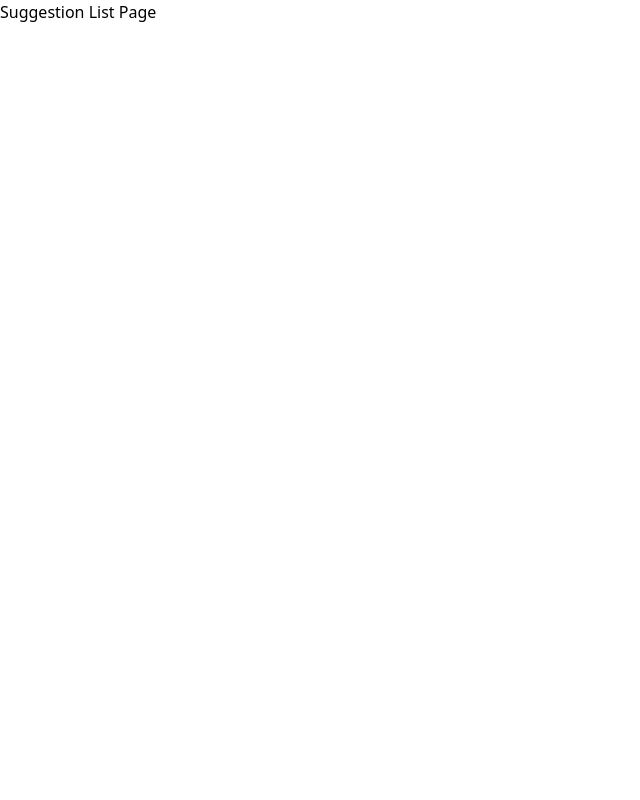
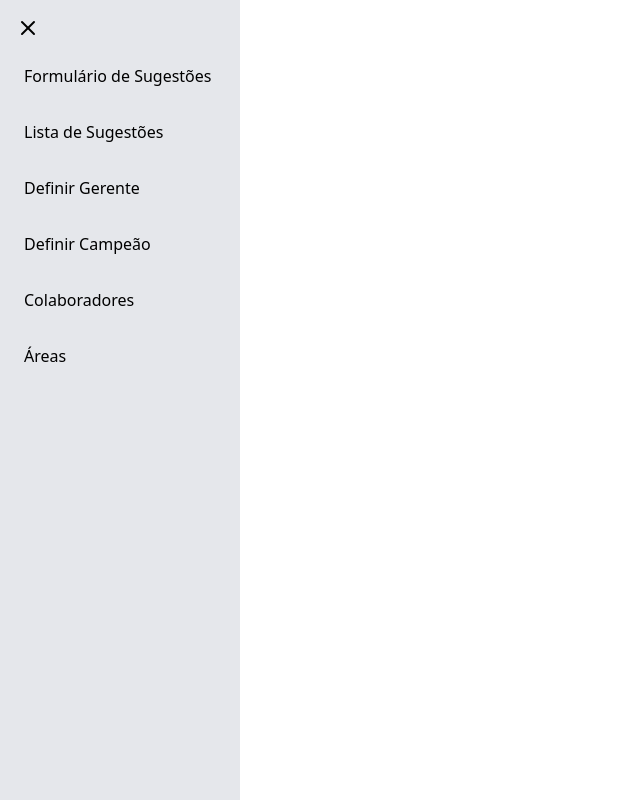
Before and after one commit to Recr/pic, a React (Vite) app in the folder source/front-end/: page /suggestion-list in a window 1280 px wide. Shown: the whole page, without its empty margins (0-640 px from the left). Built offline with nearby package versions, Linux system fonts and the light colour scheme; no server answers; the HTML template or start-up script is replaced by a standard one.

Commit message:
feat: implement sidebar component, enhance suggestion form, and add improvements api query

```diff
--- a/source/front-end/src/components/Sidebar.tsx
+++ b/source/front-end/src/components/Sidebar.tsx
@@ -1,9 +1,32 @@
+import { TextAlignJustify, X } from "lucide-react";
+import { useState } from "react";
+
 function Sidebar () {
+  const [isSidebarOpen, setIsSidebarOpen] = useState(true);
   return (
-    <div className="fixed">
+    <div className="fixed top-0 left-0 z-1">
+    {isSidebarOpen &&
       <div>
-
+        <div className="flex flex-col gap-4 p-4 bg-gray-200 h-screen w-60">
+          <X
+            onClick={() => setIsSidebarOpen(false)}
+            className="hover:cursor-pointer hover:text-red-500 transition-all hover:size-7"
+           />
+          <a href="/" className="hover:cursor-pointer hover:bg-gray-300 p-2 rounded">Formulário de Sugestões</a>
+          <a href="/suggestion-list" className="hover:cursor-pointer hover:bg-gray-300 p-2 rounded">Lista de Sugestões</a>
+          <a href="/admin/define-manager" className="hover:cursor-pointer hover:bg-gray-300 p-2 rounded">Definir Gerente</a>
+          <a href="/admin/define-champion" className="hover:cursor-pointer hover:bg-gray-300 p-2 rounded">Definir Campeão</a>
+          <a href="/employee" className="hover:cursor-pointer hover:bg-gray-300 p-2 rounded">Colaboradores</a>
+          <a href="/areas" className="hover:cursor-pointer hover:bg-gray-300 p-2 rounded">Áreas</a>
+        </div>
       </div>
+    }
+    {!isSidebarOpen &&
+      <TextAlignJustify
+        onClick={() => setIsSidebarOpen(true)}
+        className="ml-4 mt-4 hover:cursor-pointer hover:text-blue-500 transition-all hover:size-7"
+      />
+        }
     </div>
  )
 }
--- a/source/front-end/src/pages/suggestion-form/index.tsx
+++ b/source/front-end/src/pages/suggestion-form/index.tsx
@@ -75,18 +75,15 @@ function SuggestionForm() {
 
     return (
         <div>
-            {/* header */}
-            <header className='flex flex-col items-center mt-8'>
+          <div className='flex justify-center flex-col mt-4'>
+            <div className='flex flex-col items-center'>
             <img
                 id="logo"
                 src={logo}
                 alt="Logo"
                 className='object-contain w-90 max-w-[400px] mb-5 border-[5px] border-[#ccc] rounded-[20px]'
             />
-            </header>
-
-            {/* main */}
-            <main className='flex justify-center'>
+            </div>
             <form onSubmit={handleSubmit} className='flex flex-col items-center w-90 sm:w-auto shadow-custom py-5 px-[30px] mx-auto mb-[30px] rounded-[20px]'>
                   {/* employee_amount_radio */}
                   <div id="employee_amount_radio" className='my-8 mx-auto flex flex-col items-center'>
@@ -125,7 +122,6 @@ function SuggestionForm() {
                           <label htmlFor="radio3">3</label>
                       </div>
                   </div>
-
                   {/* employee_information */}
                   <div id="employee_information" className='flex flex-col md:flex-row items-center gap-5 w-full mb-[30px] md:max-w-[700px] md:justify-center'>
                       {Array.from({ length: employeeCount }, (_, i) => i + 1).map((num) => (
@@ -163,7 +159,6 @@ function SuggestionForm() {
                                   className='w-4/5 p-2.5 my-1.5 rounded-[5px] border border-[#ccc]'
                                   readOnly
                               />
-
                               <label>Turno:</label>
                               <input
                                   type="text"
@@ -180,7 +175,6 @@ function SuggestionForm() {
                           </div>
                       ))}
                   </div>
-
                   {/* suggestion_area */}
                   <div id="suggestion_area" className='flex flex-col gap-1.5 justify-center items-center w-90'>
                       <label>Local:</label>
@@ -201,7 +195,6 @@ function SuggestionForm() {
                           ))}
                       </datalist>
                   </div>
-
                   <label>Sugestão:</label>
                   <textarea
                       id="description"
@@ -209,7 +202,6 @@ function SuggestionForm() {
                       required
                       className='resize-none no-underline w-4/5 p-2.5 my-1.5 rounded-[5px] border border-[#ccc]'
                   ></textarea>
-
                   <button
                       type="submit"
                       disabled={isLoading}
@@ -226,7 +218,7 @@ function SuggestionForm() {
                       <p className='text-red-600 text-center'>Erro ao enviar sugestão. Tente novamente.</p>
                   )}
             </form>
-            </main>
+          </div>
         </div>
     )
 }
--- a/source/front-end/src/pages/suggestion-list/index.tsx
+++ b/source/front-end/src/pages/suggestion-list/index.tsx
@@ -1,6 +1,17 @@
+import { improvementAPI } from "../../store/improvement/improvement-api";
+
 function SuggestionList() {
+    const { data: improvementsData } = improvementAPI.useGetImprovementsQuery();
+    console.log(improvementsData);
     return (
-        <div>Suggestion List Page</div>
+      <>
+        {improvementsData?.map((improvement) => (
+          <div >
+            <p>{improvement.id}</p>
+            <p>{improvement.description}</p>
+          </div>
+        ))}
+      </>
     )
 }
 
--- a/source/front-end/src/routes/index.tsx
+++ b/source/front-end/src/routes/index.tsx
@@ -5,10 +5,12 @@ import DefineManager from '../pages/define-manager'
 import DefineChampion from '../pages/define-champion'
 import Employee from '../pages/employee'
 import Areas from '../pages/areas'
+import Sidebar from '../components/Sidebar'
 
 function SuggestionSystemRouter() {
     return (
         <Router>
+            <Sidebar />
             <Routes>
                 <Route path="/" element={<SuggestionForm />} />
                 <Route path="/suggestion-list" element={<SuggestionList />} />
--- a/source/front-end/src/store/improvement/improvement-api.ts
+++ b/source/front-end/src/store/improvement/improvement-api.ts
@@ -26,5 +26,12 @@ export const improvementAPI = createApi({
             }),
             invalidatesTags: ['Improvement'],
         }),
+        getImprovements: builder.query<Improvement[], void>({
+            query: () => ({
+                url: '/improvements',
+                method: 'GET',
+            }),
+            providesTags: ['Improvement'],
+        }),
     }),
 })
```
Lines whose indentation alone changed are shown as unchanged.
